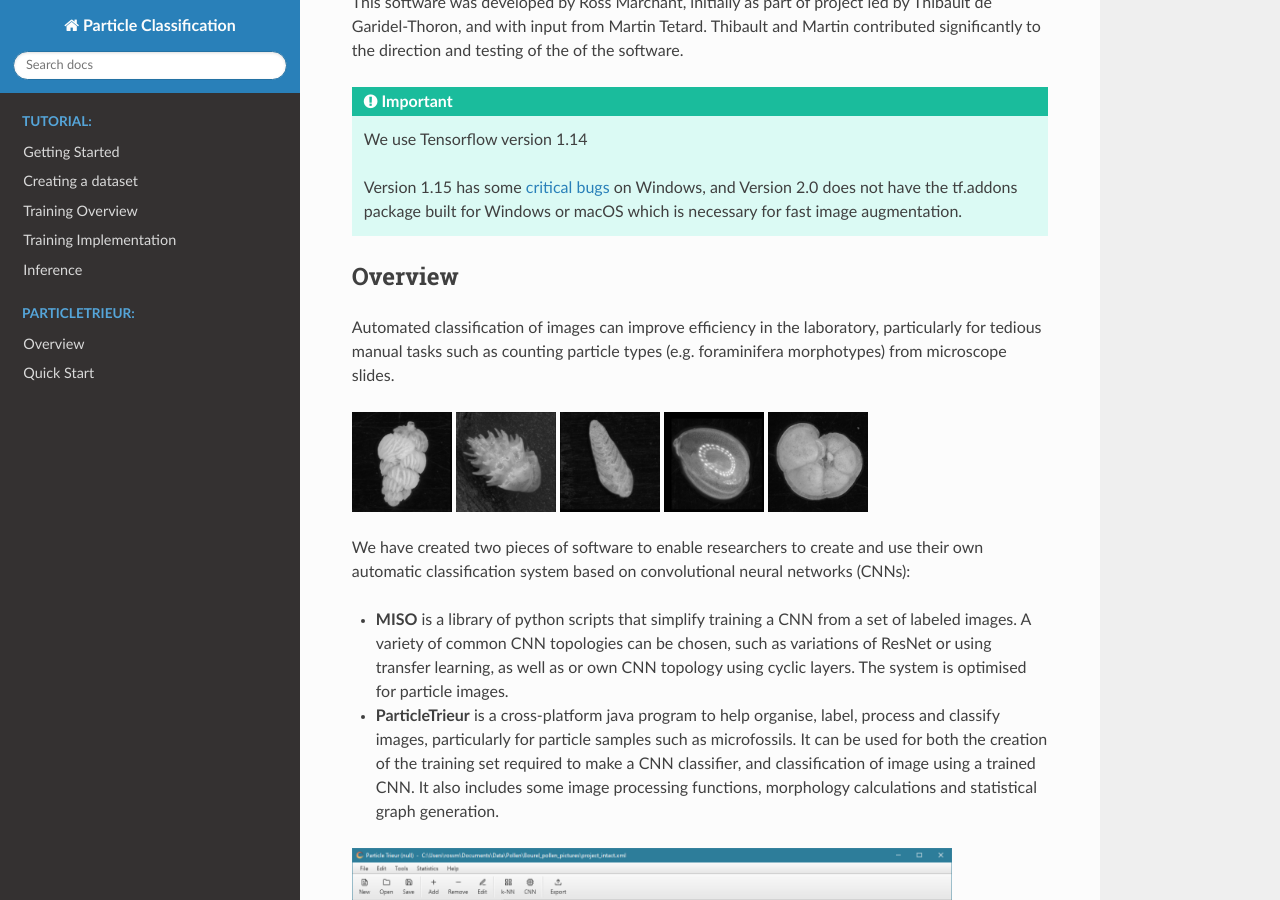
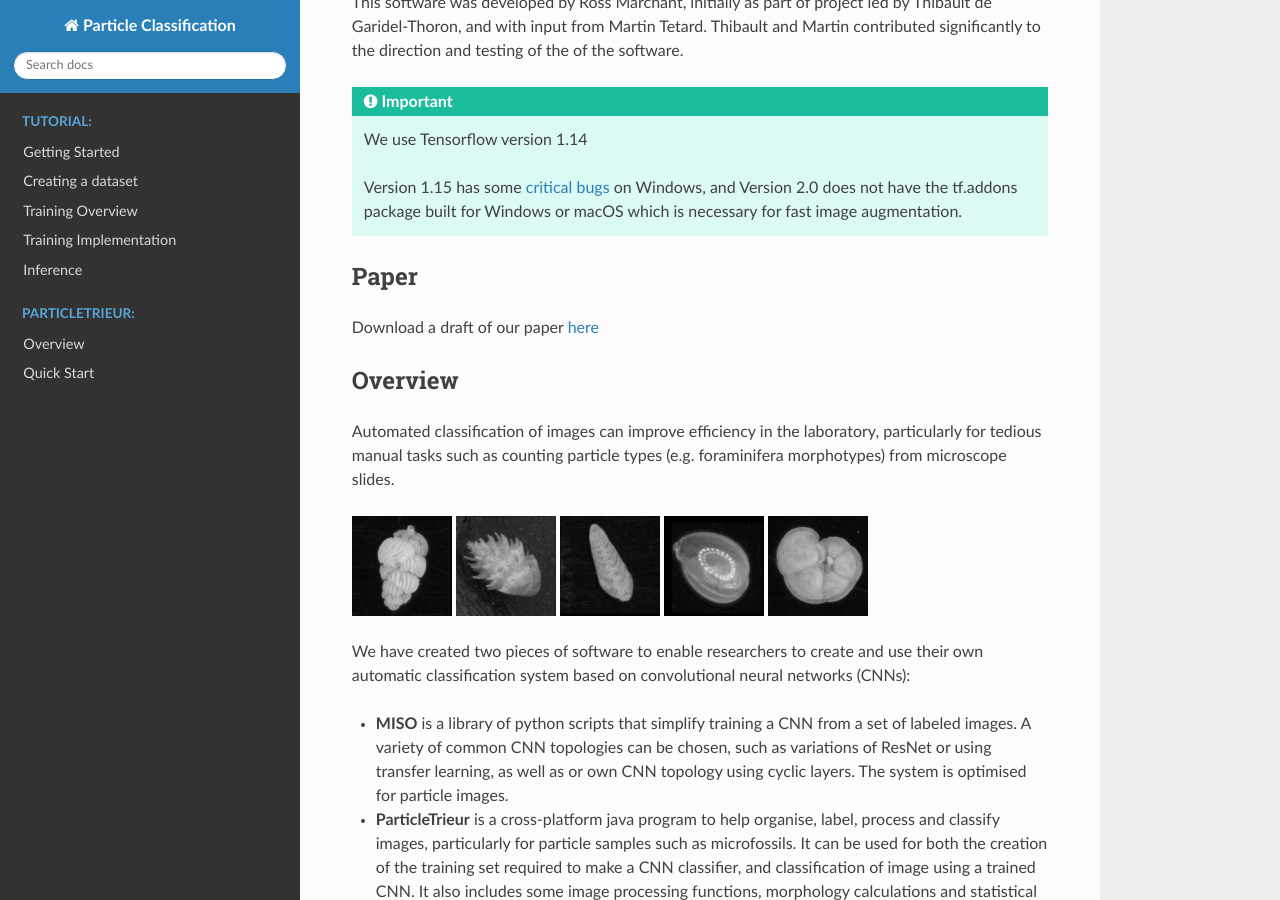
Before and after one commit to microfossil/particle-classification-examples, a Sphinx documentation site: the page built from docs/index.rst, in a window 1280 px wide and 900 px high, scrolled down 953 px. Built offline with Sphinx 7.4.7 and the Read the Docs theme 2.0.0, drawn with Linux system fonts in a browser that asks for light colours.

Commit message:
Update paper link

```diff
--- a/docs/index.rst
+++ b/docs/index.rst
@@ -44,6 +44,11 @@ This software was developed by Ross Marchant, initially as part of project led b
    We use Tensorflow version 1.14
 
    Version 1.15 has some `critical bugs <https://github.com/tensorflow/models/issues/7640>`_ on Windows, and Version 2.0 does not have the tf.addons package built for Windows or macOS which is necessary for fast image augmentation.
+
+Paper
+-----
+
+Download a draft of our paper `here <https://biorxiv.org/cgi/content/short/840926v1>`_
 
 Overview
 --------
```
